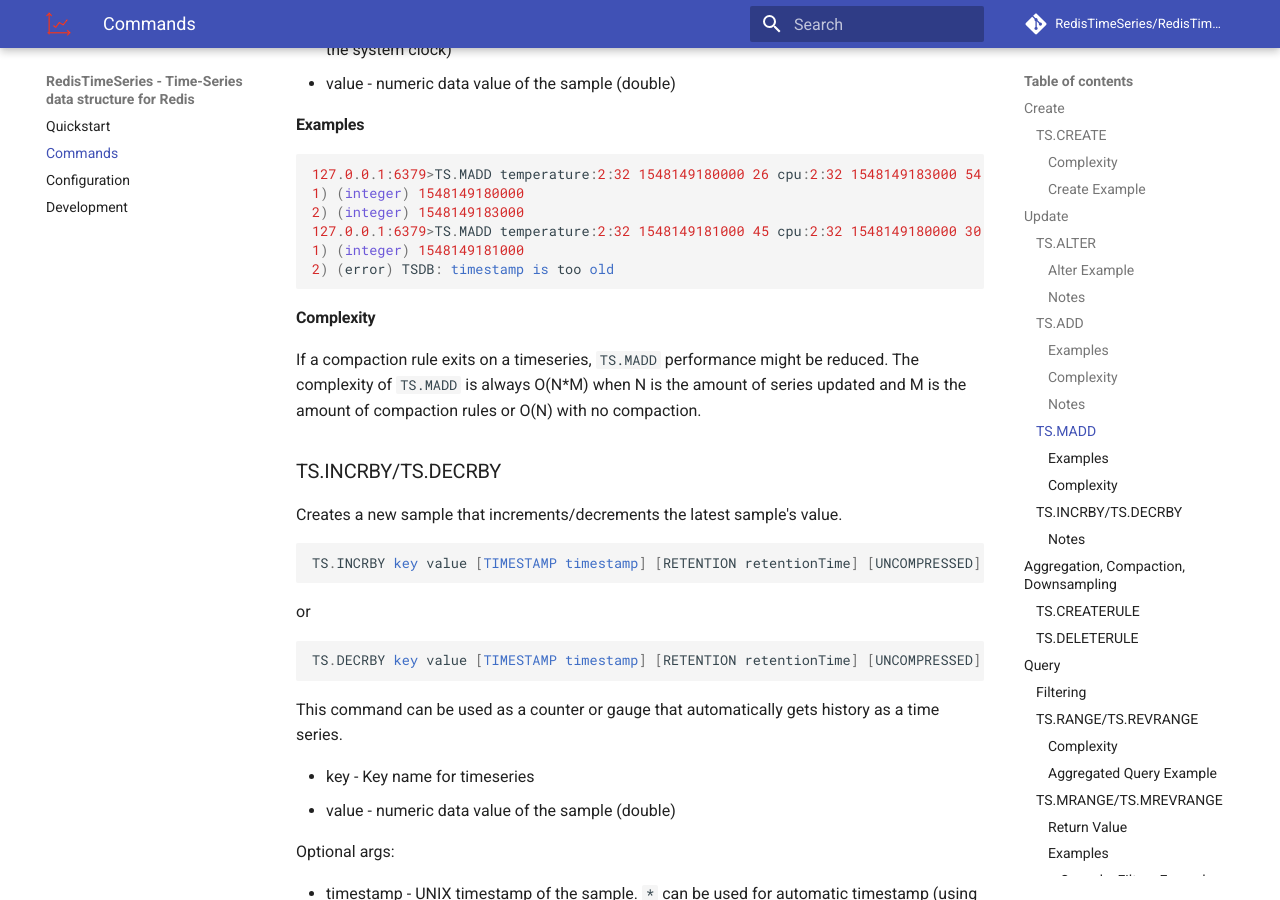
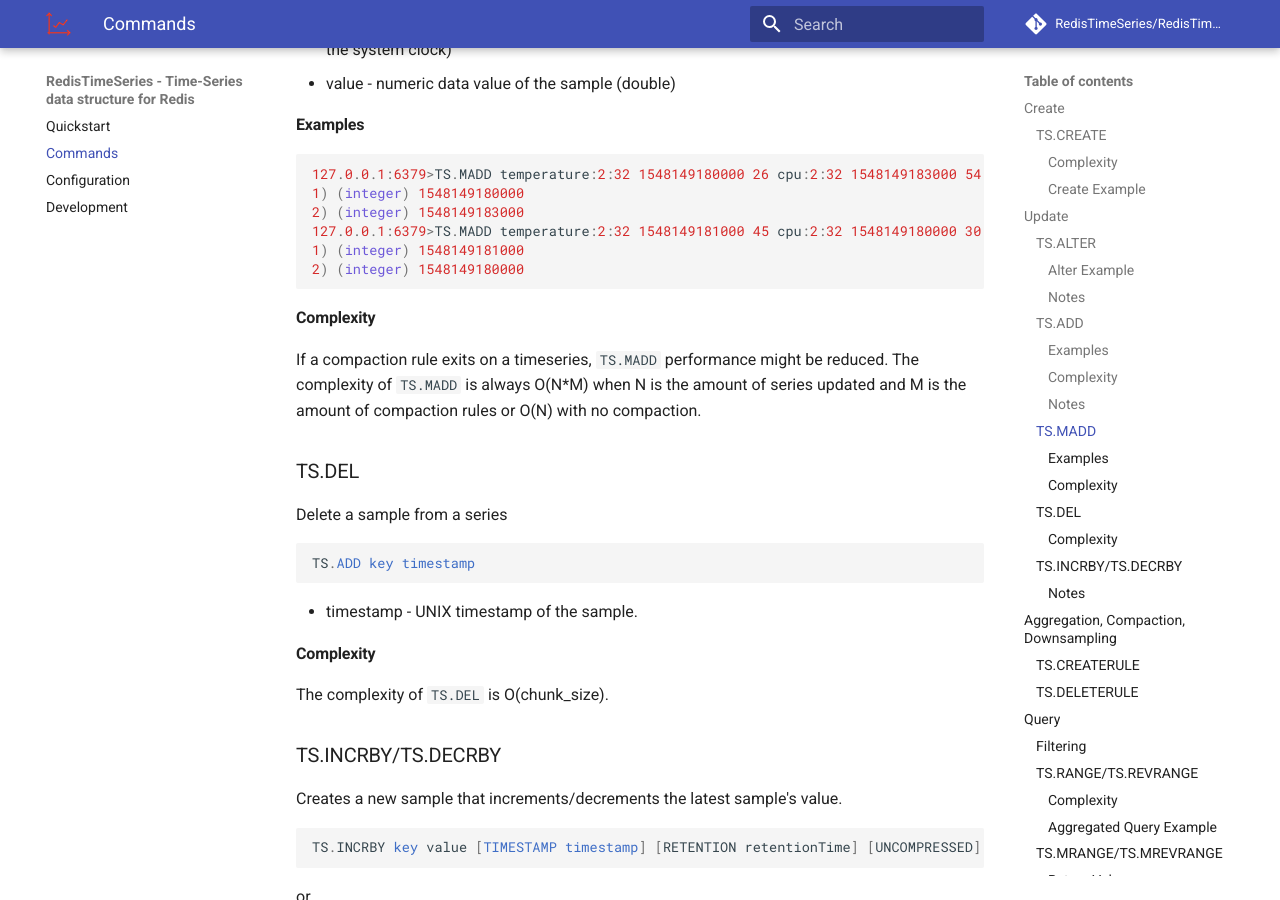
Before and after one commit to RedisTimeSeries/RedisTimeSeries, an MkDocs documentation site: the page built from docs/commands.md, in a window 1280 px wide and 900 px high, scrolled down 2597 px. Built offline with MkDocs 1.6.1 and Material for MkDocs 9.7.7, drawn with Linux system fonts in a browser that asks for light colours; comment, search, counter and statistics services are not loaded.

Commit message:
TS.DEL docs

````diff
--- a/docs/commands.md
+++ b/docs/commands.md
@@ -116,13 +116,27 @@ TS.MADD key timestamp value [key timestamp value ...]
 2) (integer) 1548149183000
 127.0.0.1:6379>TS.MADD temperature:2:32 1548149181000 45 cpu:2:32 1548149180000 30
 1) (integer) 1548149181000
-2) (error) TSDB: timestamp is too old
+2) (integer) 1548149180000
 ```
 
 #### Complexity
 
 If a compaction rule exits on a timeseries, `TS.MADD` performance might be reduced.
 The complexity of `TS.MADD` is always O(N*M) when N is the amount of series updated and M is the amount of compaction rules or O(N) with no compaction.
+
+### TS.DEL
+
+Delete a sample from a series
+
+```sql
+TS.ADD key timestamp
+```
+
+* timestamp - UNIX timestamp of the sample.
+
+#### Complexity
+
+The complexity of `TS.DEL` is O(chunk_size).
 
 ### TS.INCRBY/TS.DECRBY
 
````
Also changed, not shown: 2 other files.
